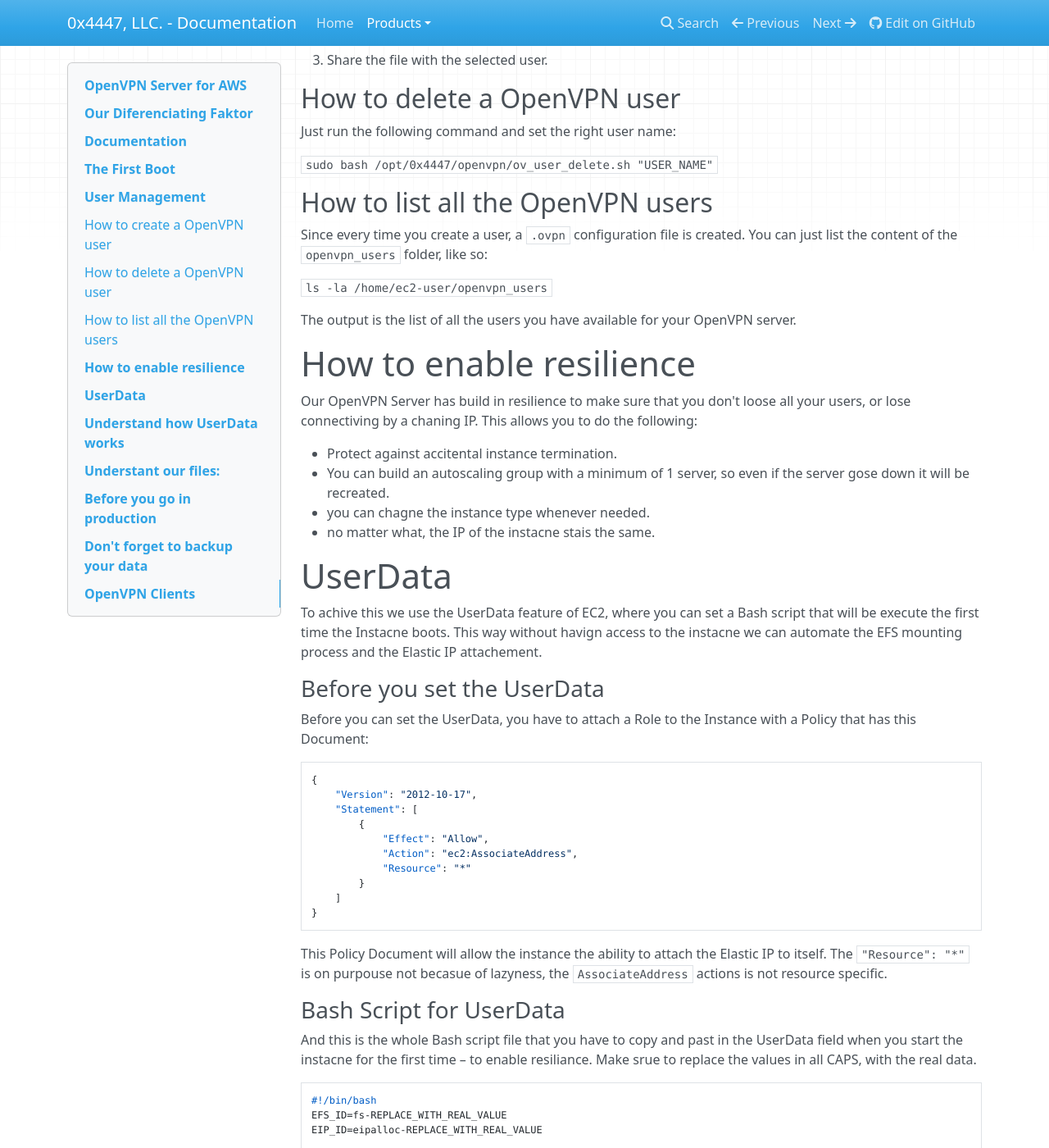
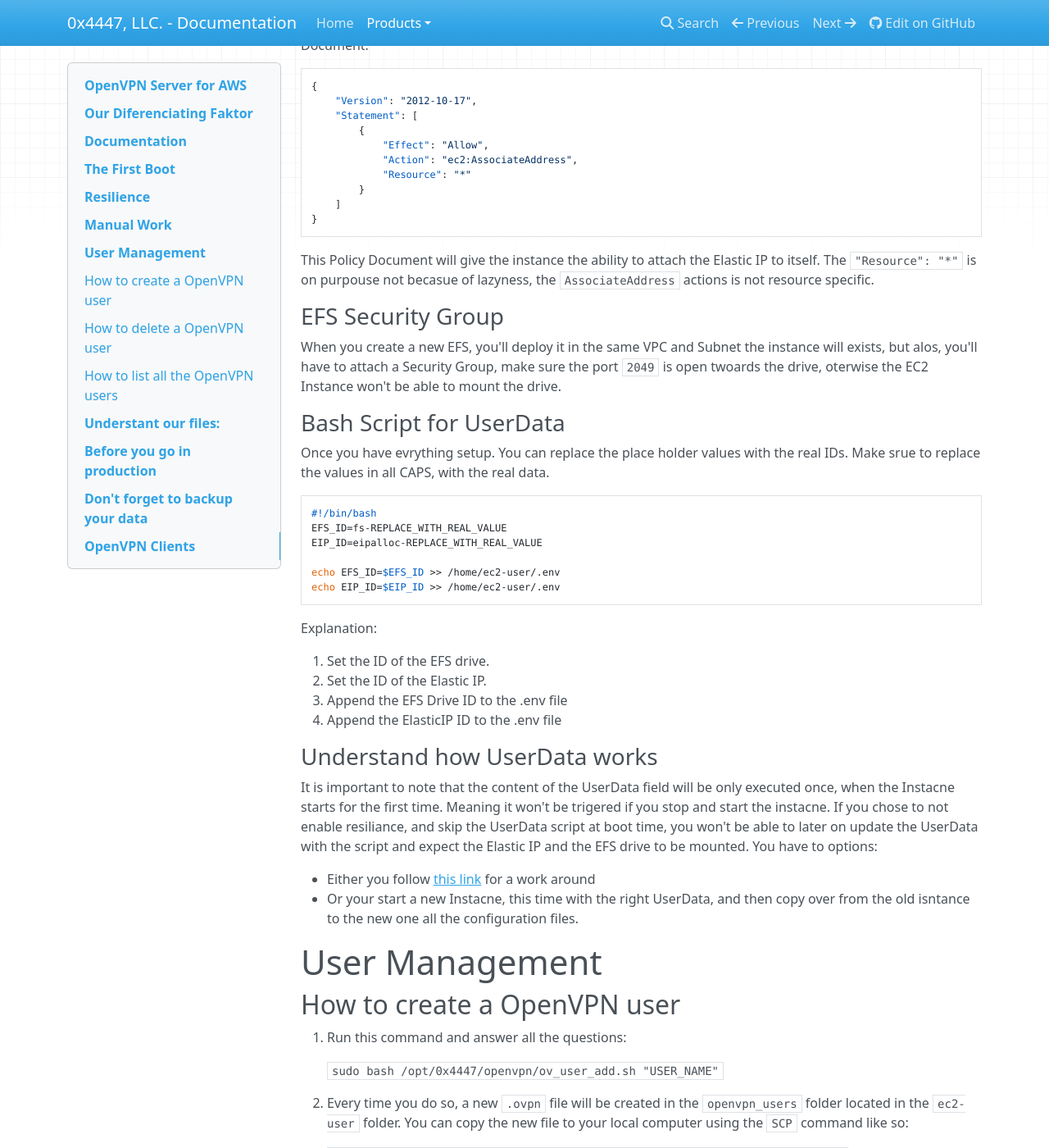
Before and after one commit to 0x4447-office/0x4447_webpage_documentation, an MkDocs documentation site: the page built from docs/products/cloud/aws-marketplace/openvpn-server.md, in a window 1280 px wide and 1400 px high, scrolled down 1313 px. Shown: the whole window at 82% size. Built offline with MkDocs 1.6.1, drawn with Linux system fonts in a browser that asks for light colours; nearby versions of some CDN libraries; some of the changed text lies outside the part shown.

Commit message:
Update openvpn-server.md

````diff
--- a/docs/products/cloud/aws-marketplace/openvpn-server.md
+++ b/docs/products/cloud/aws-marketplace/openvpn-server.md
@@ -29,7 +29,63 @@
 
 # The First Boot
 
-Grab a cup of caffe since the first boot will be slowwer then what you are use to. This is due to the certificate that we need to geenrate for OpenVPN. Since at boot time there isn't much goin on in the system this process can take around 12 min depending on the instance type. But, not to warry, this happens only when the certificate is not found in the system.
+Grab a cup of caffe since the first boot will be slowwer then what you are use to. This is due to the certificate that we need to geenrate for OpenVPN. Since at boot time there isn't much goin on in the system this process can take around 12 min depending on the instance type. But not to warry, this happens only when the certificate is not found in the system.
+
+# Resilience
+
+Our OpenVPN Server has build in resilience to make sure that you don't loose all your users, or lose connectiving by a chaning IP. For this to work you'll need to allocate an Elastic IP, and create a EFS Drive. And take note of the IDs that you'll get so you can use them in the EC2 UserData section.
+
+# Manual Work
+
+### Elastic IP Role
+
+Before you can set the UserData, you have to attach a Role to the Instance with a Policy that has this Document:
+
+```json
+{
+	"Version": "2012-10-17",
+	"Statement": [
+		{
+			"Effect": "Allow",
+			"Action": "ec2:AssociateAddress",
+			"Resource": "*"
+		}
+	]
+}
+```
+
+This Policy Document will give the instance the ability to attach the Elastic IP to itself. The `"Resource": "*"` is on purpouse not becasue of lazyness, the `AssociateAddress` actions is not resource specific.
+
+### EFS Security Group
+
+When you create a new EFS, you'll deploy it in the same VPC and Subnet the instance will exists, but alos, you'll have to attach a Security Group, make sure the port `2049` is open twoards the drive, oterwise the EC2 Instance won't be able to mount the drive.
+
+### Bash Script for UserData
+
+Once you have evrything setup. You can replace the place holder values with the real IDs. Make srue to replace the values in all CAPS, with the real data.
+
+```bash
+#!/bin/bash
+EFS_ID=fs-REPLACE_WITH_REAL_VALUE
+EIP_ID=eipalloc-REPLACE_WITH_REAL_VALUE
+
+echo EFS_ID=$EFS_ID >> /home/ec2-user/.env
+echo EIP_ID=$EIP_ID >> /home/ec2-user/.env
+```
+
+Explanation:
+
+1. Set the ID of the EFS drive.
+1. Set the ID of the Elastic IP.
+1. Append the EFS Drive ID to the .env file
+1. Append the ElasticIP ID to the .env file
+
+### Understand how UserData works
+
+It is important to note that the content of the UserData field will be only executed once, when the Instacne starts for the first time. Meaning it won't be trigered if you stop and start the instacne. If you chose to not enable resiliance, and skip the UserData script at boot time, you won't be able to later on update the UserData with the script and expect the Elastic IP and the EFS drive to be mounted. You have to options:
+
+- Either you follow [this link](https://aws.amazon.com/premiumsupport/knowledge-center/execute-user-data-ec2/) for a work around
+- Or your start a new Instacne, this time with the right UserData, and then copy over from the old isntance to the new one all the configuration files.
 
 # User Management
 
@@ -59,66 +115,6 @@
 
 The output is the list of all the users you have available for your OpenVPN server.
 
-# How to enable resilience
-
-Our OpenVPN Server has build in resilience to make sure that you don't loose all your users, or lose connectiving by a chaning IP. This allows you to do the following:
-
-- Protect against accitental instance termination.
-- You can build an autoscaling group with a minimum of 1 server, so even if the server gose down it will be recreated.
-- you can chagne the instance type whenever needed.
-- no matter what, the IP of the instacne stais the same.
-
-# UserData
-
-To achive this we use the UserData feature of EC2, where you can set a Bash script that will be execute the first time the Instacne boots. This way without havign access to the instacne we can automate the EFS mounting process and the Elastic IP attachement.
-
-### Before you set the UserData
-
-Before you can set the UserData, you have to attach a Role to the Instance with a Policy that has this Document:
-
-```json
-{
-	"Version": "2012-10-17",
-	"Statement": [
-		{
-			"Effect": "Allow",
-			"Action": "ec2:AssociateAddress",
-			"Resource": "*"
-		}
-	]
-}
-```
-
-This Policy Document will allow the instance the ability to attach the Elastic IP to itself. The `"Resource": "*"` is on purpouse not becasue of lazyness, the `AssociateAddress` actions is not resource specific.
-
-### Bash Script for UserData
-
-And this is the whole Bash script file that you have to copy and past in the UserData field when you start the instacne for the first time – to enable resiliance. Make srue to replace the values in all CAPS, with the real data.
-
-```bash
-#!/bin/bash
-EFS_ID=fs-REPLACE_WITH_REAL_VALUE
-EIP_ID=eipalloc-REPLACE_WITH_REAL_VALUE
-
-echo EFS_ID=$EFS_ID >> /home/ec2-user/.env
-echo EIP_ID=$EIP_ID >> /home/ec2-user/.env
-```
-
-Explanation:
-
-1. Set the ID of the EFS drive.
-1. Set the ID of the Elastic IP.
-1. Append the EFS Drive ID to the .env file
-1. Append the ElasticIP ID to the .env file
-
-# Understand how UserData works
-
-It is important to note that the content of the UserData field will be only executed once, when the Instacne starts for the first time. Meaning it won't be trigered if you stop and start the instacne. Meaning you can't test our product, make some users, and then decide to add resiliance to the Instacne later, since the UserData will never trigger. You'll have to start a new Instacne, and then copy over your users.
-
-**IMPORTANT**
-
-There is a work around, and you can force the UserData to be triggered at each boot. To find out how: follow [this link](https://aws.amazon.com/premiumsupport/knowledge-center/execute-user-data-ec2/) for more.
-
 # Understant our files:
 
 In our appliance we create files needed to make the server works, and here is the full list with an explanation:
````
